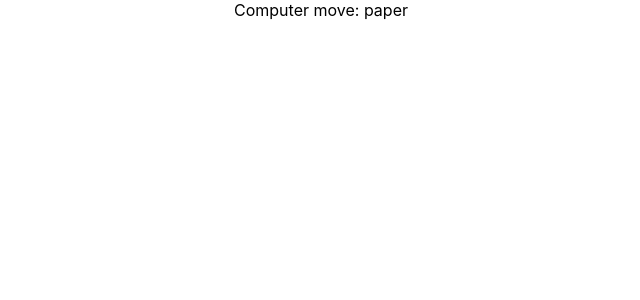
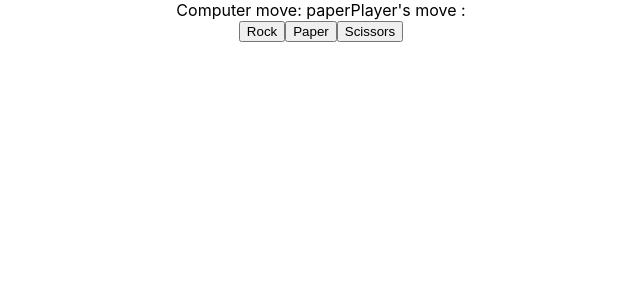
Before and after one commit to JavaGalaxy/rock-paper-scissors, a React (Create React App) app: page / in a window 1280 px wide. Shown: the top 300 px of the page, without its empty margins (319-959 px from the left). Built offline with nearby package versions, Linux system fonts and the light colour scheme.

Commit message:
players move based upon the button they clicked

```diff
--- a/src/App.tsx
+++ b/src/App.tsx
@@ -12,8 +12,23 @@ const getRandomMove = (): Move => {
 function App() {
   // eslint-disable-next-line
   const [computerMove, setComputerMove] = useState<Move>(getRandomMove());
+  const [playersMove, setPlayersMove] = useState<Move | null>(null);
 
-  return <div className="App">Computer move: {computerMove}</div>;
+  const handleClick = (move: Move) => {
+    setPlayersMove(move);
+  };
+
+  return (
+    <div className="App">
+      Computer move: {computerMove}
+      Player's move : {playersMove}
+      <div>
+        <button onClick={() => handleClick('rock')}>Rock</button>
+        <button onClick={() => handleClick('paper')}>Paper</button>
+        <button onClick={() => handleClick('scissors')}>Scissors</button>
+      </div>
+    </div>
+  );
 }
 
 export default App;
```
